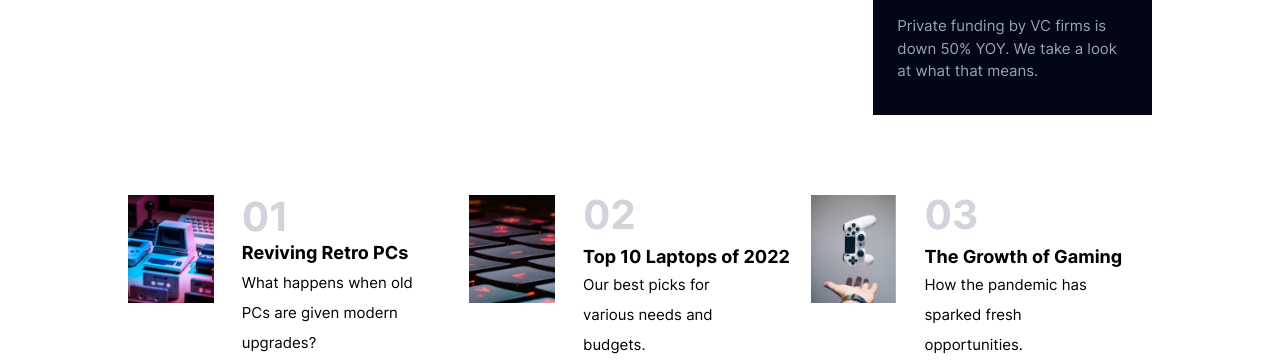
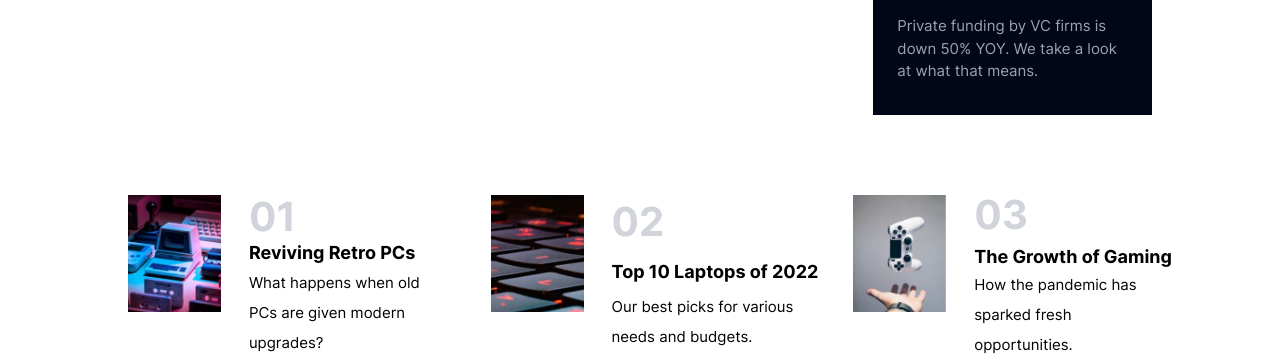
Before and after one commit to JarIsCoding/LyJ-news-homepage-main, a website: page index.html in a window 1280 px wide. Shown: the part 666-1026 px from the top of the page. Drawn offline with nearby package versions, Linux system fonts and the light colour scheme.

Commit message:
fixes and i hate hover

```diff
--- a/index.html
+++ b/index.html
@@ -39,7 +39,12 @@
           class="inline-flex items-center p-2 w-10 h-10 justify-center text-sm text-gray-500 rounded-lg md:hidden hover:bg-gray-100 focus:outline-none focus:ring-2 focus:ring-gray-200 dark:text-gray-400 dark:hover:bg-gray-700 dark:focus:ring-gray-600"
           aria-controls="navbar-default" aria-expanded="false">
           <span class="sr-only">Open main menu</span>
-          <svg width="40" height="17" xmlns="http://www.w3.org/2000/svg"><g fill="#00001A" fill-rule="evenodd"><path d="M0 0h40v3H0zM0 7h40v3H0zM0 14h40v3H0z"/><path d="M0 0h40v3H0z"/></g></svg>
+          <svg width="40" height="17" xmlns="http://www.w3.org/2000/svg">
+            <g fill="#00001A" fill-rule="evenodd">
+              <path d="M0 0h40v3H0zM0 7h40v3H0zM0 14h40v3H0z" />
+              <path d="M0 0h40v3H0z" />
+            </g>
+          </svg>
         </button>
         <div class="hidden w-full md:block md:w-auto" id="navbar-default">
           <ul
@@ -51,7 +56,7 @@
             </li>
             <li>
               <a href="#"
-                class="block py-2 px-3 text-gray-500 rounded hover:bg-gray-100 md:hover:bg-transparent md:border-0 md:hover:text-gray-700 md:p-0 dark:text-white md:dark:hover:text-blue-500 dark:hover:bg-gray-700 dark:hover:text-white md:dark:hover:bg-transparent">New</a>
+                class="block py-2 px-3  text-gray-500 rounded hover:bg-gray-100 md:hover:bg-transparent md:border-0 md:hover:text-gray-700 md:p-0 dark:text-white md:dark:hover:text-blue-500 dark:hover:bg-gray-700 dark:hover:text-white md:dark:hover:bg-transparent">New</a>
             </li>
             <li>
               <a href="#"
@@ -74,7 +79,7 @@
       <div class="col-span-2 ps-5 lg:ps-32 pe-5 pb-20 lg:pb-0">
         <div>
           <img class="w-full block md:hidden" src="./assets/images/image-web-3-mobile.jpg" alt="mobile pattern image">
-        <img class="hidden md:block" src="./assets/images/image-web-3-desktop.jpg" alt="desktop pattern image">
+          <img class="hidden md:block" src="./assets/images/image-web-3-desktop.jpg" alt="desktop pattern image">
         </div>
 
         <div class="grid lg:grid-cols-2 pt-8">
@@ -87,7 +92,8 @@
               hands of the people. But is it really fulfilling its promise?
             </div>
             <div>
-              <button class="bg-red-500 text-white text-[16px] w-[225px] h-[60px] interb tracking-wider">
+              <button
+                class="bg-red-500 hover:bg-[#01021A] text-white text-[16px] w-[225px] h-[60px] interb tracking-wider">
                 <div class="grid grid-cols-2">
                   <div>
                     <p class="text-end pe-2">
@@ -140,7 +146,7 @@
       </div>
     </div>
 
-    <div class="pt-20 grid grid-cols-1 lg:grid-cols-3 ps-5 pe-5 lg:ps-32 lg:pe-32">
+    <div class="pt-20 grid grid-cols-1 lg:grid-cols-3 ps-5 pe-5 lg:ps-32 lg:pe-16">
       <div class="grid grid-cols-3 pb-16 lg:pb-0">
         <div class="pe-0 lg:pe-7">
           <img src="./assets/images/image-retro-pcs.jpg" alt="retro pc">
@@ -149,9 +155,9 @@
           <div class="interb text-gray-300 text-[40px] leading-none">
             01
           </div>
-          <div class="interb text-[18px]">
+          <a class="hover:text-red-500 interb text-[18px]" href="#">
             Reviving Retro PCs
-          </div>
+          </a>
           <div class="lg:pe-12 pe-0 leading-[30px]">
             What happens when old PCs are given modern upgrades?
           </div>
@@ -166,9 +172,9 @@
           <div class="interb text-gray-300 text-[40px] leading-none pb-2">
             02
           </div>
-          <div class="interb text-[18px]">
+          <a class="hover:text-red-500 interb text-[18px]" href="#">
             Top 10 Laptops of 2022
-          </div>
+          </a>
           <div class="lg:pe-12 pe-0 leading-[30px]">
             Our best picks for various needs and budgets.
           </div>
@@ -183,9 +189,9 @@
           <div class="interb text-gray-300 text-[40px] leading-none pb-2">
             03
           </div>
-          <div class="interb text-[18px]">
+          <a class="hover:text-red-500 interb text-[18px]" href="#">
             The Growth of Gaming
-          </div>
+          </a>
           <div class="lg:pe-12 pe-0 leading-[30px]">
             How the pandemic has sparked fresh opportunities.
           </div>
```
